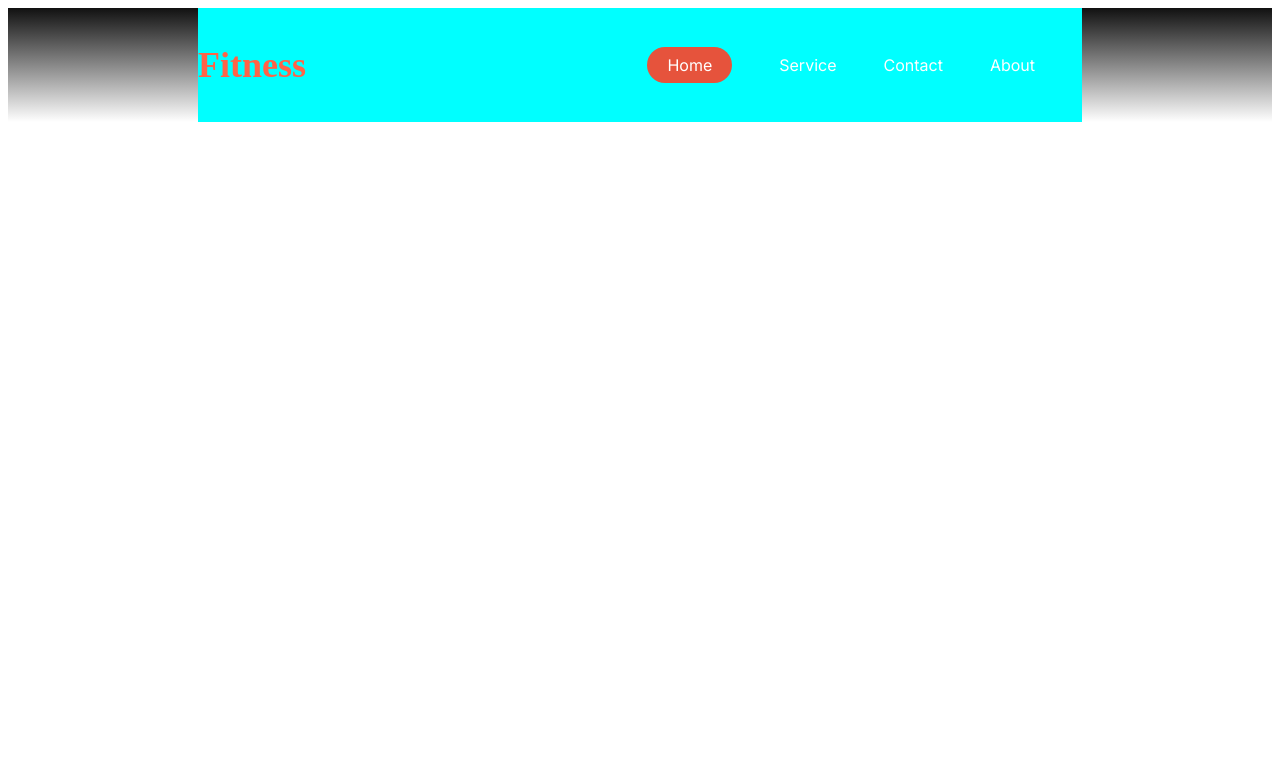
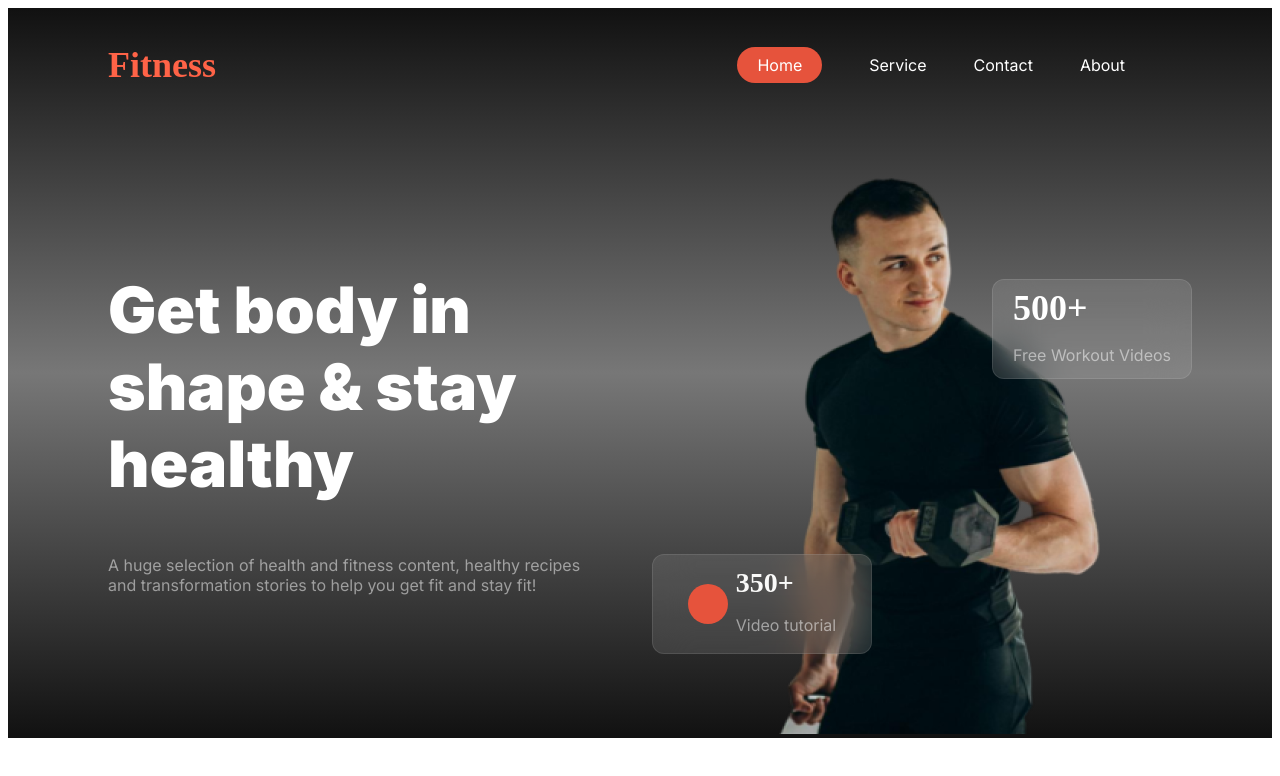
Before and after one commit to hossainpiash2221/ph-assignment2, a plain HTML site: page index.html in a window 1280 px wide. Drawn offline with Linux system fonts and the light colour scheme.

Commit message:
Complete banner part

```diff
--- a/index.html
+++ b/index.html
@@ -21,6 +21,45 @@
 
                 </ul>
             </div>
+
+
+            <div class="b-container">
+                <div class="banner-container">
+                    <div class="banner-content">
+                        <h1 class="banner-title">
+                            Get body in shape & stay healthy
+                        </h1>
+                        <p class="banner-discription primary-text">
+                            A huge selection of health and fitness content, healthy recipes and transformation stories to
+                            help you get fit and stay fit!
+                        </p>
+                    </div>
+                    <div class="image">
+                        <img src="images/Images 2.png" alt="">
+                        <div class="count-box1 box-style">
+                            <p class="circle"></p>
+                            <div class="box1">
+                                <h3 class="number1">
+                                    350+
+                                </h3>
+                                <p class="primary-text">Video tutorial</p>
+                            </div>
+                        </div>
+                        <div class="count-box2 box-style">
+                            <div class="box2">
+                                <h3 class="number2">
+                                    500+
+                                </h3>
+                                <p class="primary-text">
+                                    Free Workout Videos
+                                </p>
+                            </div>
+                        </div>
+
+                    </div>
+                </div>
+            </div>
+
         </section>
 
     </header>
--- a/styles/style.css
+++ b/styles/style.css
@@ -55,8 +55,8 @@ h1 {
     align-items: center;
 
     margin: 0px auto;
-    background-color: aqua;
-    margin: 0px 190px 0px;
+
+    margin: 0px 100px 0px;
 
 
 
@@ -66,6 +66,123 @@ h1 {
 .banner {
 
     background-color: black;
-    background: linear-gradient(180.00deg, rgb(17, 17, 17),rgba(119, 119, 119, 0) 100%);
+    background-image: linear-gradient(rgb(17, 17, 17), rgba(119, 119, 119), rgb(17, 17, 17));
+
     margin: 0px;
 }
+
+.banner-title {
+    color: rgb(255, 255, 255);
+    font-family: Inter;
+    font-size: 4rem;
+    font-weight: 900;
+    text-align: left;
+
+}
+
+.banner-content {
+    width: 520px;
+    margin: 96px 167px 76px 100px;
+}
+
+
+.banner-container {
+    display: flex;
+}
+
+.box-style{
+    box-sizing: border-box;
+    border: 1px solid rgba(255, 255, 255, 0.1);
+    border-radius: 12px;
+    backdrop-filter: blur(20px);
+    background: rgba(255, 255, 255, 0.1);
+
+}
+
+.count-box1 {
+    display: flex;
+    justify-content: center;
+    align-items: center;
+    gap: 8px;
+    width: 220px;
+    height: 100px;
+
+
+
+}
+
+.count-box2 {
+
+    width: 200px;
+    height: 100px;
+    display: flex;
+    flex-direction: column;
+    align-items: center;
+    justify-content: center;
+}
+
+.count-box2 h3 {
+    color: rgb(255, 255, 255);
+    font-size: 36px;
+    font-weight: 900;
+    margin-bottom: 0px;
+    margin-top: 10px;
+}
+
+.count-box1 h3 {
+    color: rgb(250, 250, 249);
+    font-size: 28px;
+    font-weight: 900;
+    margin-top: 10px;
+    margin-bottom: 0px;
+
+}
+.image{
+    margin-top: 32px;
+    position: relative;
+
+}
+
+.banner-container{
+    display: flex;
+    justify-content: space-between;
+    margin-right: 150px;
+
+
+
+}
+.b-container{
+    margin: 0px auto;
+    max-width:calc(1632px);
+}
+
+.count-box1{
+    position: absolute;
+    top: 400px;
+    right: 250px;
+
+}
+.count-box2{
+    position: absolute;
+    top: 125px;
+
+    right:-70px ;
+}
+
+
+
+.circle {
+    background: rgb(230, 83, 60);
+    border-radius: 50%;
+    width: 40px;
+    height: 40px;
+}
+
+/* shared */
+.primary-text {
+    color: rgba(255, 255, 255, 0.5);
+    font-family: Inter;
+    font-size: 1rem;
+    font-weight: 400;
+    text-align: left;
+}
```
Also changed, not shown: images/Images 2.png (added), images/exercise1.jpg (added), images/exercise2.png (added), images/exercise3.png (added), images/exercise5.jpg (added), images/exercise6.jpg (added), images/image 2.png (added), images/image 3.png (added), images/image 4.png (added), images/image 5.png (added), images/run.jpg (added), images/trainer1.png (added), images/trainer2.png (added), images/trainer3.png (added), 2 more files, 2 other files.
